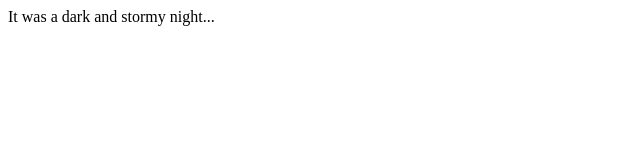
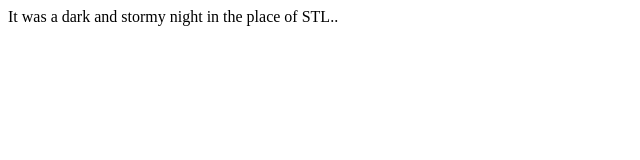
Before and after one commit to Nowens17/fireside-story, a plain HTML site: page index.html in a window 1280 px wide. Shown: the whole page, without its empty margins (0-640 px from the left). Drawn offline with Linux system fonts and the light colour scheme.

Commit message:
added second line of story

```diff
--- a/index.html
+++ b/index.html
@@ -1,5 +1,5 @@
 <html>
     <body>
-        <p>It was a dark and stormy night...</p>
+        <p>It was a dark and stormy night in the place of STL..</p>
     </body>
 </html>
```
